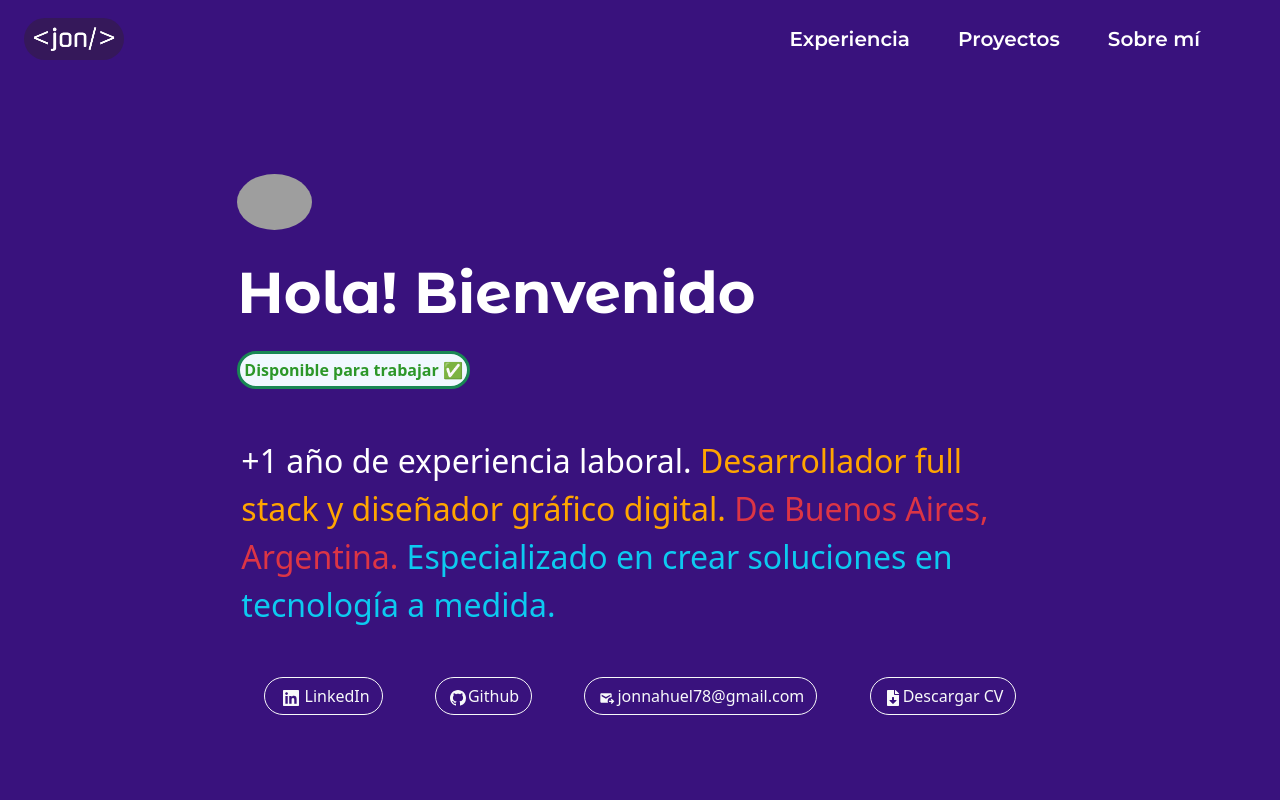
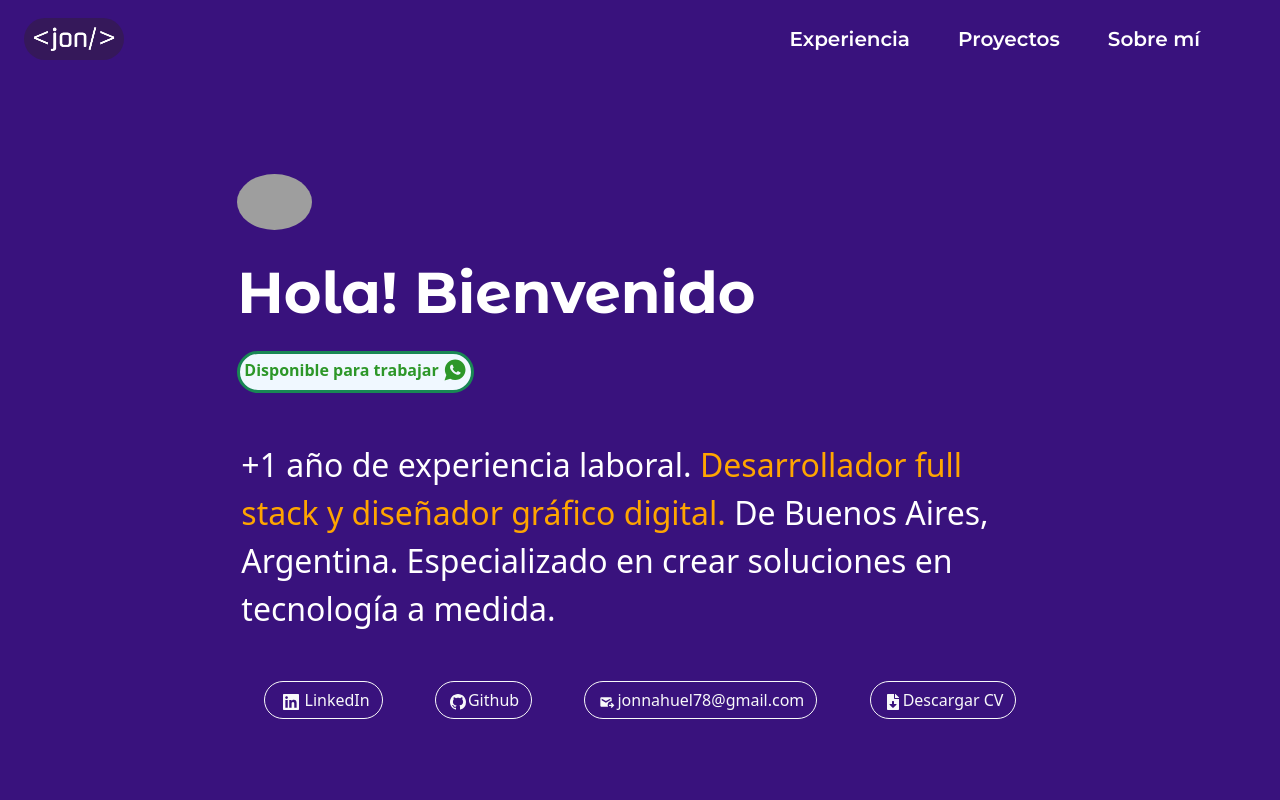
Before and after one commit to jon0010/Mi-Portfolio, a React (Vite) app: page / in a window 1280 px wide. Shown: the top 800 px of the page. Built offline with nearby package versions, Linux system fonts and the light colour scheme; grey boxes are pictures that could not be loaded.

Commit message:
fix open to work icon

```diff
--- a/src/Home.jsx
+++ b/src/Home.jsx
@@ -9,7 +9,7 @@ import {
   FaRegSmileWink,
 } from "react-icons/fa";
 import { TbBriefcase, TbBrandReactNative, TbWorldWww } from "react-icons/tb";
-import { IoLogoNodejs } from "react-icons/io";
+import { IoLogoNodejs, IoLogoWhatsapp } from "react-icons/io";
 import { AiFillThunderbolt } from "react-icons/ai";
 import Timeline from "./components/timeline/Timeline";
 import {
@@ -364,7 +364,7 @@ const Home = () => {
                 e.target.style.transform = "scale(1)";
               }}
             >
-              Disponible para trabajar ✅
+              Disponible para trabajar <IoLogoWhatsapp className="fs-4 mb-1" />
             </button>
           </div>
         </div>
@@ -375,10 +375,8 @@ const Home = () => {
             <span style={{ color: "orange" }}>
               Desarrollador full stack y diseñador gráfico digital.
             </span>{" "}
-            <span className="text-danger">
-              De Buenos Aires, Argentina.&nbsp;
-            </span>
-            <span className="text-info">
+            <span>De Buenos Aires, Argentina.&nbsp;</span>
+            <span>
               Especializado en crear soluciones en tecnología a medida.
             </span>
           </p>
--- a/src/components/navbar/NavBar.jsx
+++ b/src/components/navbar/NavBar.jsx
@@ -26,7 +26,7 @@ const Navbar2 = () => {
             src={logo}
             alt="Logo"
             width={100}
-            style={{ borderRadius: "22px", zIndex: "-50" }}
+            style={{ borderRadius: "22px", zIndex: "-50", cursor: "default" }}
           />
         </NavLink>
         <button
```
